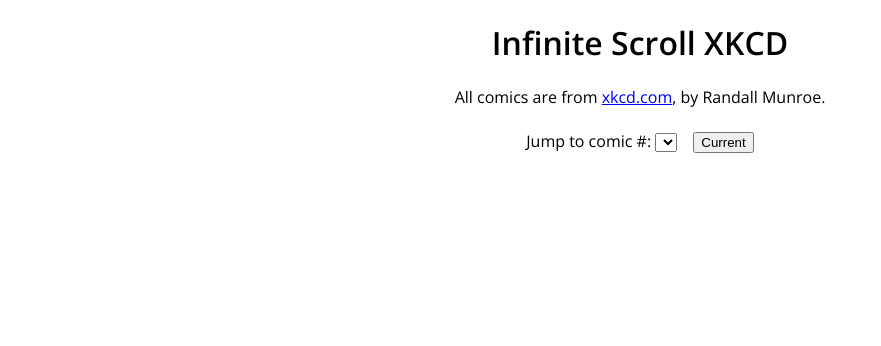
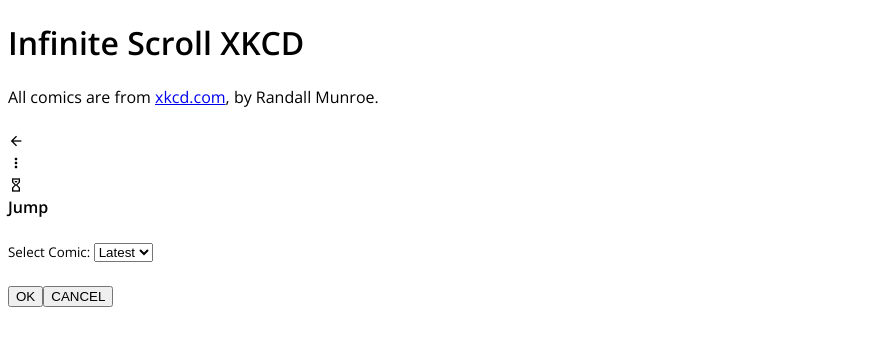
Before and after one commit to Toastrackenigma/infiniteScrollXKCD, a PHP site: page / in a window 1280 px wide. Shown: the top 346 px of the page, without its empty margins (0-881 px from the left). Run offline with PHP 8.4, Linux system fonts and the light colour scheme; data that the repository does not hold is empty; some libraries are stand-ins or nearby versions.

Commit message:
Update index.php

```diff
--- a/index.php
+++ b/index.php
@@ -9,22 +9,30 @@
 		<script src="main.js"></script>
 	</head>
 	<body>
-		<div id="txt">
-			<h1>Infinite Scroll XKCD</h1>
+		<div id="header">
+			<h1><span class="link" onclick="window.location.href='./#1309';window.location.reload();">Infinite Scroll</span> XKCD</h1>
 			All comics are from <a href="http://xkcd.com">xkcd.com</a>, by Randall Munroe.<br><br>
-			Jump to comic #:
-			<select onchange="window.location.href='./#'+this.value;window.location.reload();" id="jump">
-				<?php
-				$upto = json_decode(file_get_contents("http://xkcd.com/info.0.json"),true)["num"];
-				for ($i=1;$i<=$upto;$i++) {
-					echo "<option>".$i."</option>";
-				}
-				?>
-			</select>&emsp;<button onclick="window.location.href='./#<?=$upto?>';window.location.reload();">Current</button><br><br>
 		</div>
-		<div id="loading"></div>
-		<div id="loadingMsg">
-			<i class="mdi mdi-timer-sand"></i>
+		<div id="txt"></div>
+		<div class="fab" onclick="prevTen()" id="back"><i class="mdi mdi-arrow-left"></i></div>
+		<div class="fab" onclick="modalShow('1')"><i class="mdi mdi-dots-vertical"></i></div>
+		<div id="overlay"></div>
+		<div id="modal"><i class="mdi mdi-timer-sand"></i></div>
+		<div id="modal1">
+			<strong>Jump</strong><br><br>
+			<small>
+				Select Comic:
+				<select id="jump">
+					<?php
+					$upto = json_decode(file_get_contents("http://xkcd.com/info.0.json"),true)["num"];
+					echo "<option value=\"".$upto."\">Latest</option>";
+					for ($i=1;$i<=$upto;$i++) {
+						echo "<option>".$i."</option>";
+					}
+					?>
+				</select><br><br>
+				<button onclick="window.location.href='./#'+$('jump').value;window.location.reload();">OK</button><button onclick="modalHide()">CANCEL</button>
+			</small>
 		</div>
 	</body>
 </html>
```
